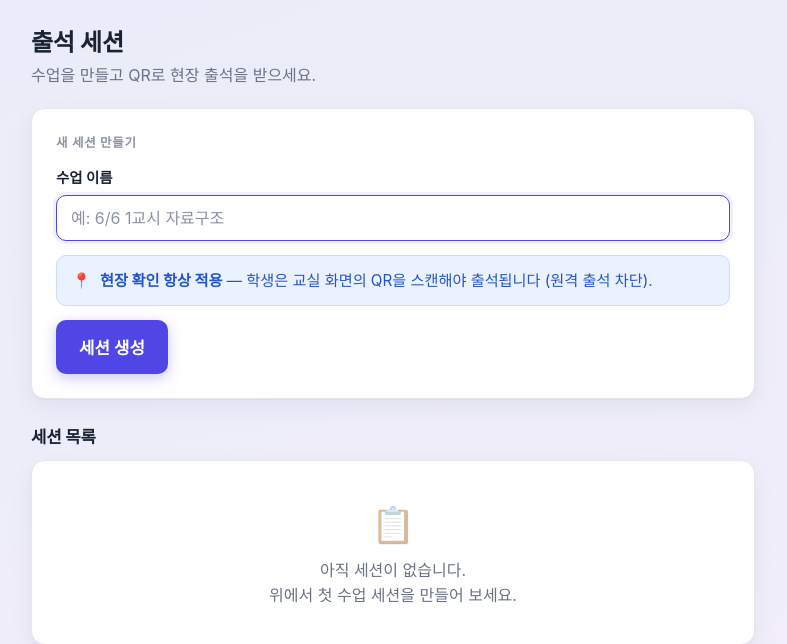
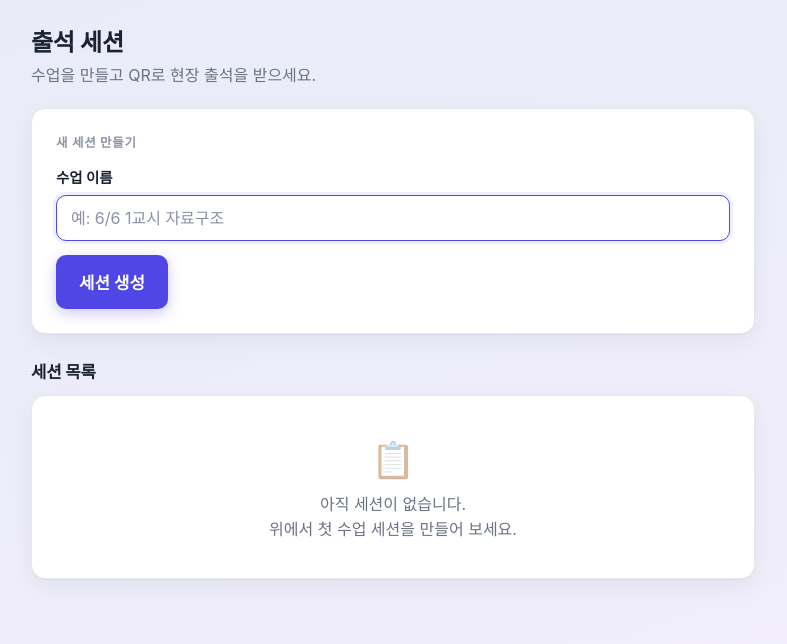
Before and after one commit to totp-attendance/totp_attendance, a Flask app: page / in a window 1280 px wide. Shown: the part 66-710 px from the top of the page, without its empty margins (247-1034 px from the left). Run offline with Flask 3, Linux system fonts and the light colour scheme; the visitor is signed in with stand-in values (Sample User, id 1); data that the repository does not hold is empty; parts of the project's set-up code (start-up, migrations or seed data) failed here and were passed over; some libraries are stand-ins or nearby versions.

Commit message:
feat: 세션 생성 폼에서 현장확인 안내 배너 제거 (조용히 기본 적용)
체크박스는 이미 제거됨. 안내 배너까지 빼서 생성 폼은 이름+버튼만.
현장확인 QR 은 백엔드서 항상 적용(require_qr=1).

Co-Authored-By: Claude Opus 4.8 <noreply@anthropic.com>

```diff
--- a/templates/index.html
+++ b/templates/index.html
@@ -12,10 +12,6 @@
       <div class="field">
         <label for="sname">수업 이름</label>
         <input id="sname" class="input" name="name" placeholder="예: 6/6 1교시 자료구조" required autofocus>
-      </div>
-      <div class="alert info">
-        <span>📍</span>
-        <span><b>현장 확인 항상 적용</b> — 학생은 교실 화면의 QR을 스캔해야 출석됩니다 (원격 출석 차단).</span>
       </div>
       <div class="row">
         <button class="btn primary lg">세션 생성</button>
```
